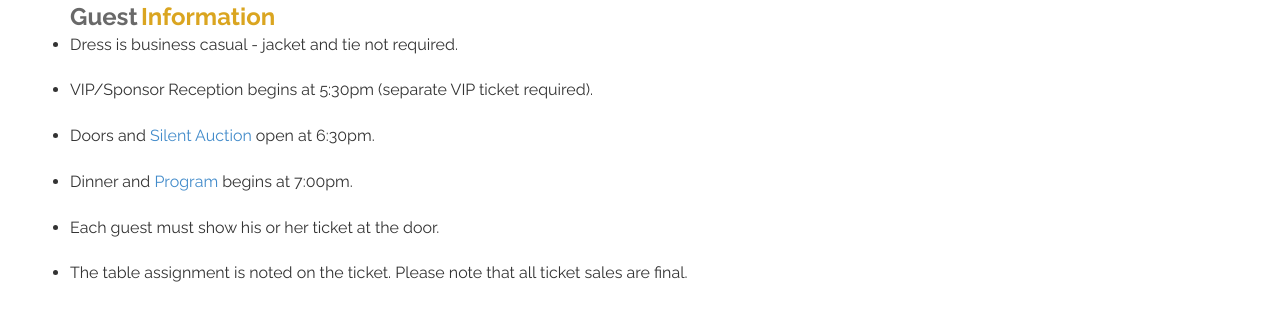
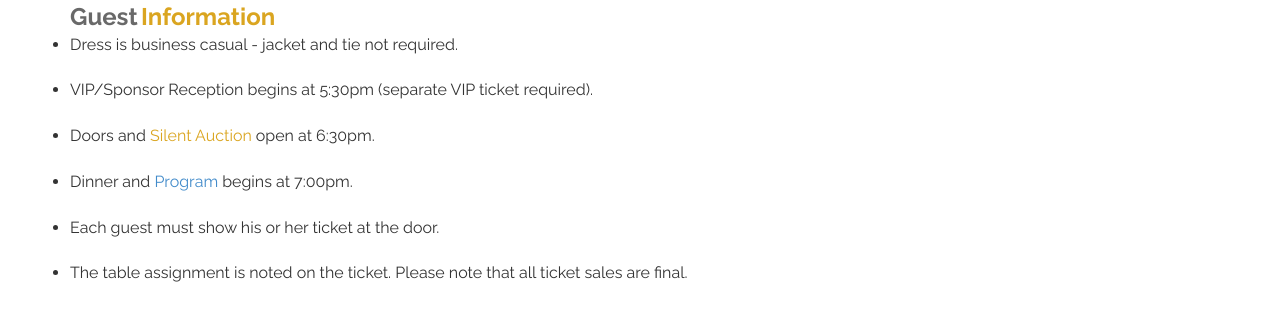
Before and after one commit to CruGlobal/NightofChampions, a Jekyll site: the page built from logistics.markdown, in a window 1280 px wide. Shown: the part 894-1207 px from the top of the page. Built offline with Jekyll 4.4.1, drawn with Linux system fonts in a browser that asks for light colours; nearby versions of some CDN libraries; some web fonts are replaced.

Commit message:
Updated Logistics

```diff
--- a/logistics.markdown
+++ b/logistics.markdown
@@ -21,7 +21,7 @@ position: 5
 <br>
 <li>VIP/Sponsor Reception begins at 5:30pm (separate VIP ticket required).</li>
 <br>
-<li>Doors and <a href="https://cruglobal.github.io/NightofChampions/silent-auctions">Silent Auction</a> open at 6:30pm.</li>
+<li>Doors and <a href="https://cruglobal.github.io/NightofChampions/silent-auctions" style="color: GoldenRod">Silent Auction</a> open at 6:30pm.</li>
 <br>
 <li>Dinner and <a href="https://cruglobal.github.io/NightofChampions/program">Program</a> begins at 7:00pm.</li>
 <br>
```
